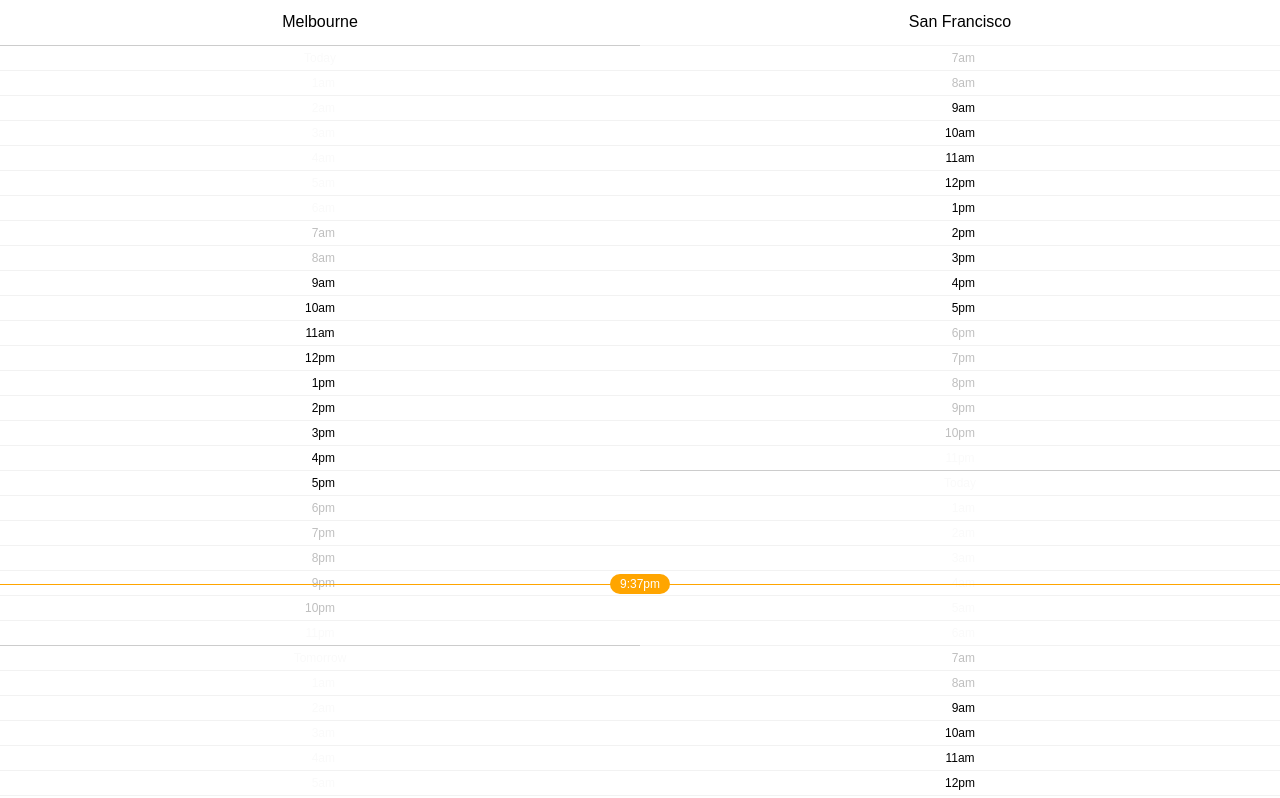
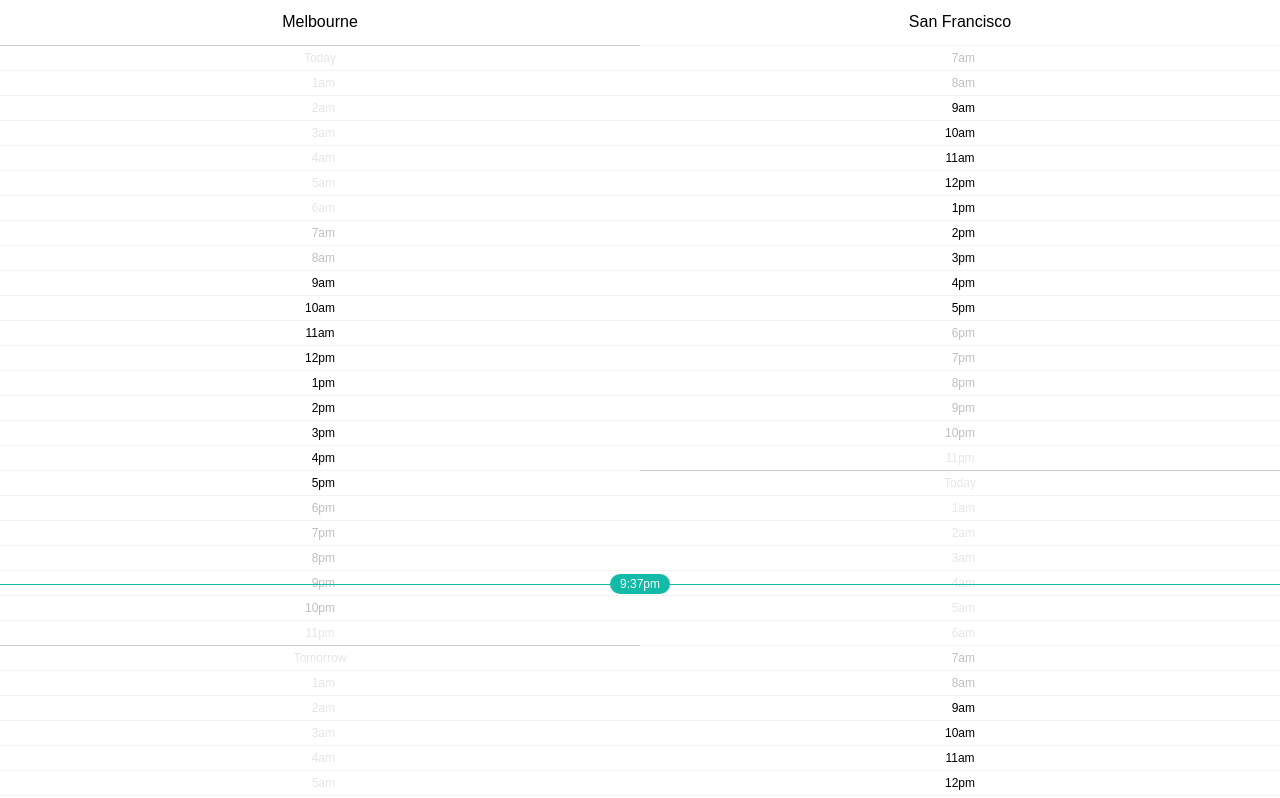
Before and after one commit to andytlr/homeslice, a plain HTML site: page index.html in a window 1280 px wide. Shown: the top 798 px of the page. Drawn offline with Linux system fonts and the light colour scheme.

Commit message:
Mint and faded

```diff
--- a/index.html
+++ b/index.html
@@ -43,7 +43,7 @@
 		}
 
 		.sleep {
-			color: hsl(0, 0%, 98%);
+			color: hsl(0, 0%, 90%);
 		}
 
 		.daystart {
@@ -61,8 +61,7 @@
 		#now {
 			height: 1px;
 			width: 200%;
-			background: orange;
-			color: orange;
+			background: hsl(173, 83%, 40%);
 			display: block;
 			position: relative;
 		}
@@ -74,7 +73,7 @@
 			top: -10px;
 			padding: 0 10px;
 			border-radius: 10px;
-			background: orange;
+			background: hsl(173, 83%, 40%);
 			color: #fff;
 		}
 	</style>
```
